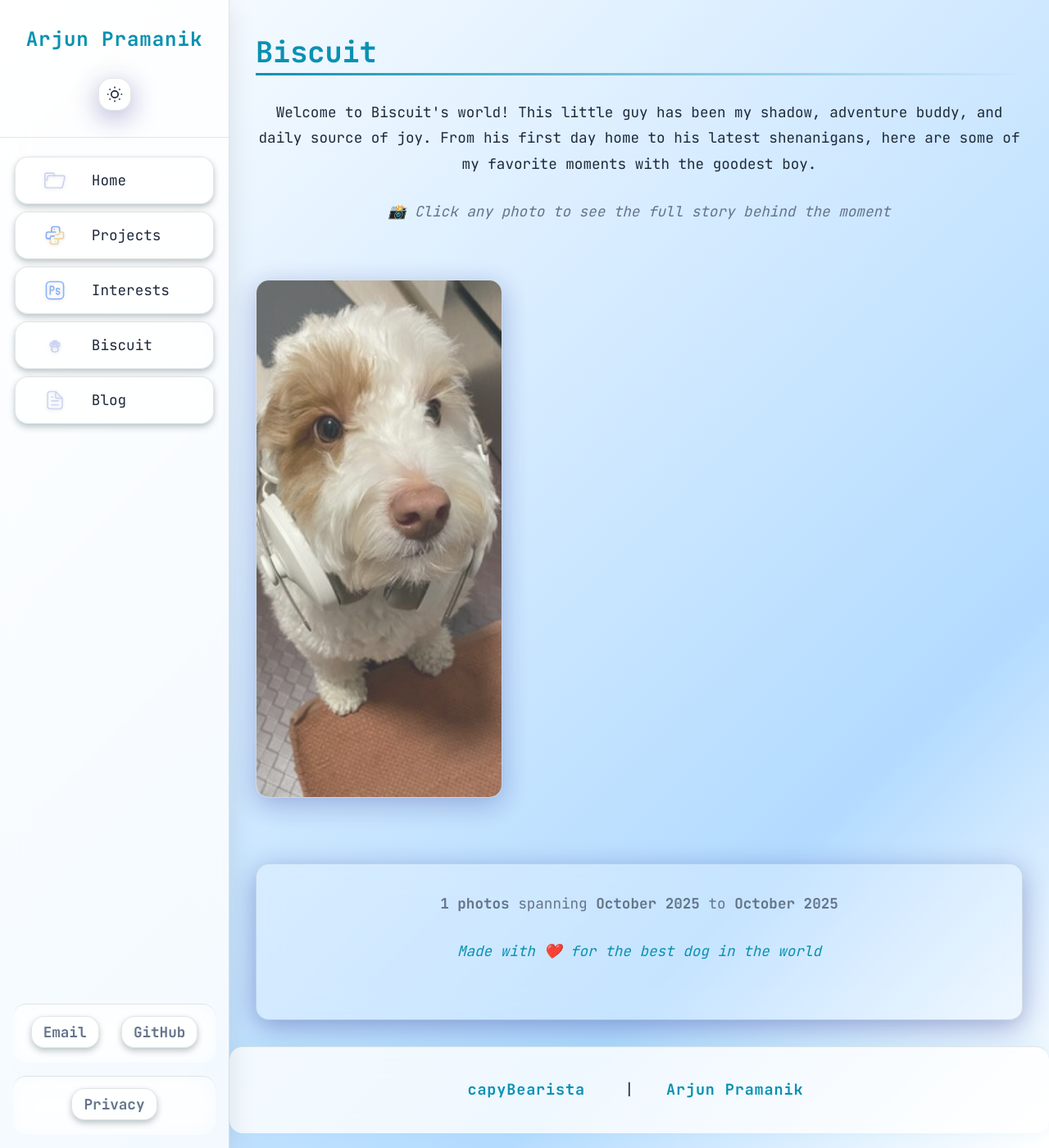
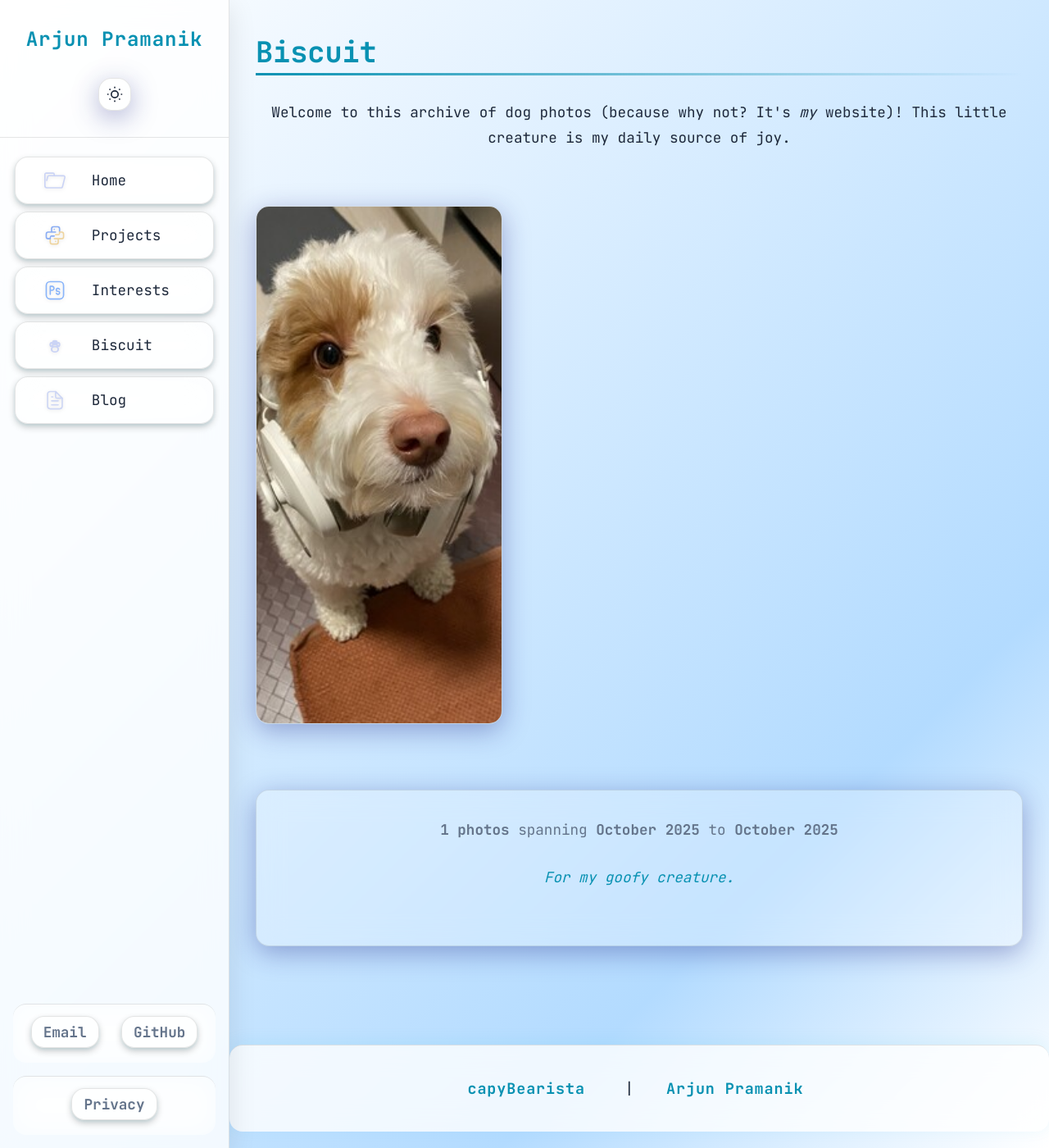
Before and after one commit to capyBearista/capybearista.github.io, a Jekyll site: the page built from biscuit.html, in a window 1280 px wide and 1400 px high. Shown: the whole window at 82% size. Built offline with Jekyll 4.4.1, drawn with Linux system fonts in a browser that asks for light colours.

Commit message:
update Biscuit photo gallery content and functionality - modify welcome text, comment out modal functionality, add new photos

```diff
--- a/biscuit.html
+++ b/biscuit.html
@@ -8,8 +8,8 @@
 
 <section id="contentstart">
   <div class="page-intro">
-    <p>Welcome to Biscuit's world! This little guy has been my shadow, adventure buddy, and daily source of joy. From his first day home to his latest shenanigans, here are some of my favorite moments with the goodest boy.</p>
-    <p class="gallery-note">📸 Click any photo to see the full story behind the moment</p>
+    <p>Welcome to this archive of dog photos (because why not? It's <em>my</em> website)! This little creature is my daily source of joy.</p>
+    <!-- <p class="gallery-note">📸 Click any photo to see the full story behind the moment</p> -->
   </div>
 
   <!-- Biscuit Photo Gallery -->
@@ -18,14 +18,7 @@
       {% assign sorted_photos = site.data.biscuit.photos | sort: 'date' | reverse %}
       {% for photo in sorted_photos %}
       <div class="biscuit-photo biscuit-photo--{{ photo.aspect_ratio | default: 'square' }}"
-           data-photo-src="{{ '/images/biscuit/full/' | append: photo.filename | relative_url }}"
-           data-photo-caption="{{ photo.caption | escape }}"
-           data-photo-story="{{ photo.story | escape }}"
-           data-photo-date="{{ photo.date }}"
-           data-aspect-ratio="{{ photo.aspect_ratio | default: 'square' }}"
-           tabindex="0"
-           role="button"
-           aria-label="View {{ photo.caption }} - taken {{ photo.date | date: '%B %d, %Y' }}">
+           data-aspect-ratio="{{ photo.aspect_ratio | default: 'square' }}">
 
         <img src="{{ '/images/biscuit/thumbnails/' | append: photo.filename | relative_url }}"
              alt="{{ photo.caption }}"
@@ -62,12 +55,13 @@
         <strong>{{ site.data.biscuit.photos | map: 'date' | sort | first | date: '%B %Y' }}</strong> to
         <strong>{{ site.data.biscuit.photos | map: 'date' | sort | last | date: '%B %Y' }}</strong>
       </p>
-      <p class="gallery-love">Made with ❤️ for the best dog in the world</p>
+      <p class="gallery-love">For my goofy creature.</p>
     </div>
   {% endif %}
 </section>
 
-<!-- Enhanced Modal Structure for Biscuit Photos -->
+<!-- Enhanced Modal Structure for Biscuit Photos - COMMENTED OUT FOR LATER?? -->
+<!--
 <div id="biscuit-modal" class="image-modal biscuit-enhanced" role="dialog" aria-modal="true" aria-labelledby="biscuit-modal-title">
   <div class="image-modal-content biscuit-modal-content">
     <button class="image-modal-close" aria-label="Close photo">×</button>
@@ -83,3 +77,4 @@
     </div>
   </div>
 </div>
+-->
--- a/script.js
+++ b/script.js
@@ -565,6 +565,13 @@
 //
 // Enhanced modal functionality specifically for Biscuit photo gallery
 // Handles the display of photos with descriptions and dates
+// ========================================
+// BISCUIT GALLERY MODAL FUNCTIONALITY (DISABLED)
+// ========================================
+// Modal functionality for Biscuit photo gallery - commented out for simpler static display
+// Can be re-enabled by uncommenting this section and re-adding data attributes to photos
+
+/*
 const biscuitGallery = {
   modal: null,
   modalImage: null,
@@ -777,6 +784,7 @@
     }
   }
 };
+*/
 
 //
 // ========================================
@@ -1039,8 +1047,8 @@
   // Initialize image expansion modal
   imageModal.init();
 
-  // Initialize Biscuit photo gallery
-  biscuitGallery.init();
+  // Initialize Biscuit photo gallery (disabled for simpler static display)
+  // biscuitGallery.init();
 
   // Initialize hero image carousel
   heroCarousel.init();
```
Also changed, not shown: images/biscuit/originals/0caf853a-4a8d-42b2-a5d4-7ea7efea3557.JPG (added), images/biscuit/originals/26228cf8-79d3-48c2-ac39-c6d0b2afc134.JPG (added), images/biscuit/originals/8275c7f6-a590-4e9d-9aba-f945c1a09a30.JPG (added), images/biscuit/originals/IMG_2321.jpg (added), 3 other files.
